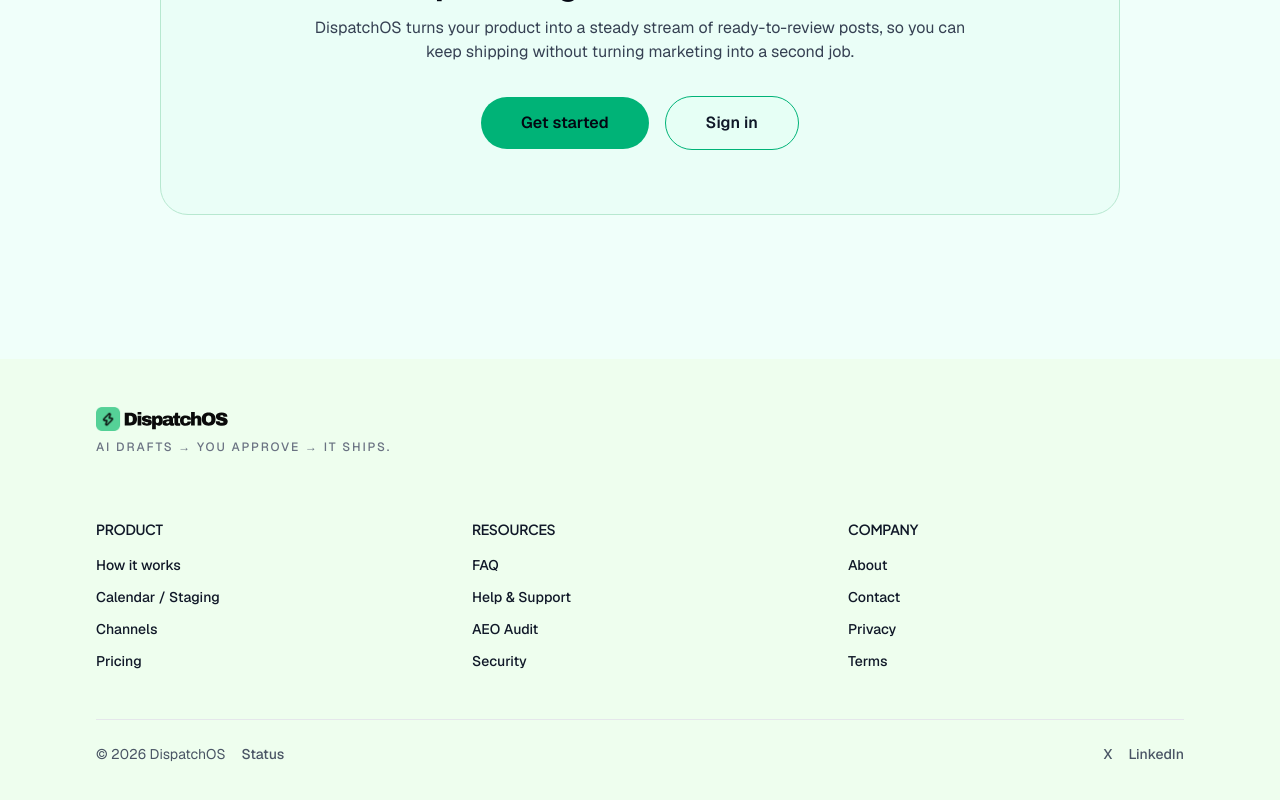
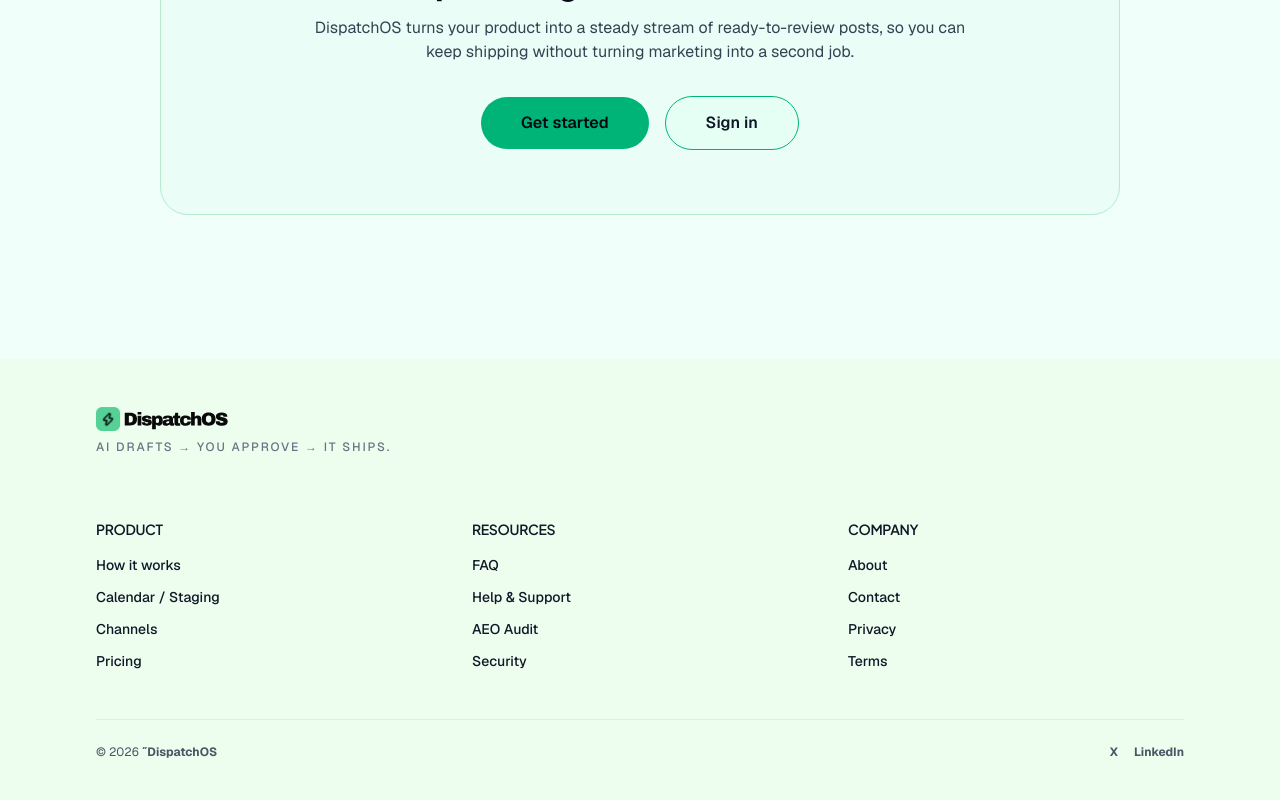
Before and after one commit to rup2701/dispatchOS-marketing, a Next.js app: page / in a window 1280 px wide. Shown: the part 8140-8940 px from the top of the page. Built offline with nearby package versions, Linux system fonts and the light colour scheme.

Commit message:
Update footer styles for improved readability and emphasize brand name

```diff
--- a/components/Footer.tsx
+++ b/components/Footer.tsx
@@ -68,14 +68,14 @@
         </div>
 
         <div className="mt-12 flex flex-col gap-4 border-t border-gray-200 pt-6 sm:flex-row sm:items-center sm:justify-between">
-          <div className="flex flex-wrap items-center gap-4 text-sm text-gray-600">
-            <span>© 2026 DispatchOS</span>
-            <a href="#" className="font-medium hover:text-gray-900">Status</a>
+          <div className="flex flex-wrap items-center gap-4 text-xs text-gray-600">
+            <span>© 2026 <b>˝DispatchOS</b></span>
+            {/* <a href="#" className="font-medium hover:text-gray-900">Status</a>÷ */}
           </div>
 
-          <div className="flex items-center gap-4 text-sm text-gray-600">
-            <a href="https://x.com/SFRupesh" className="font-medium hover:text-gray-900">X</a>
-            <a href="https://linkedin.com/in/rp-apps" className="font-medium hover:text-gray-900">LinkedIn</a>
+          <div className="flex items-center gap-4 text-xs text-gray-600">
+            <a href="https://x.com/SFRupesh" className="font-bold hover:text-gray-900">X</a>
+            <a href="https://linkedin.com/in/rp-apps" className="font-bold hover:text-gray-900">LinkedIn</a>
           </div>
         </div>
       </div>
```
